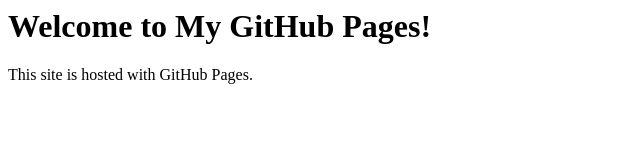
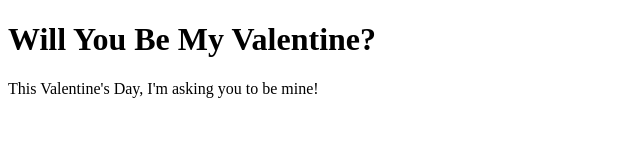
Before and after one commit to 03saurab/Valentine-, a plain HTML site: page index.html in a window 1280 px wide. Shown: the whole page, without its empty margins (0-640 px from the left). Drawn offline with Linux system fonts and the light colour scheme.

Commit message:
Updating index.html with original Valentine proposal code.

```diff
--- a/index.html
+++ b/index.html
@@ -1,9 +1,10 @@
+<!DOCTYPE html>
 <html>
 <head>
-    <title>Project Title</title>
+    <title>Valentine Proposal</title>
 </head>
 <body>
-    <h1>Welcome to My GitHub Pages!</h1>
-    <p>This site is hosted with GitHub Pages.</p>
+    <h1>Will You Be My Valentine?</h1>
+    <p>This Valentine's Day, I'm asking you to be mine!</p>
 </body>
 </html>
```
